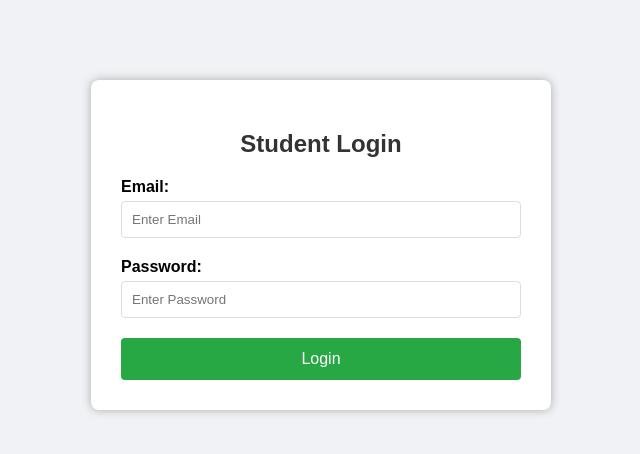
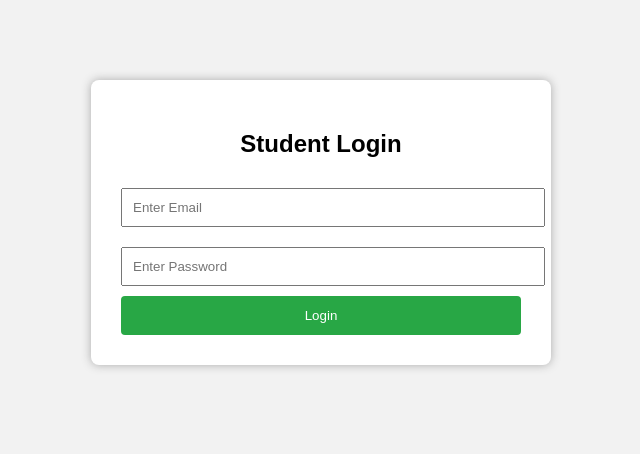
Before and after one commit to hiclassic/php-all, a PHP site: page /login.php in a window 1280 px wide. Shown: the top 454 px of the page, without its empty margins (319-959 px from the left). Run offline with PHP 8.4, Linux system fonts and the light colour scheme.

Commit message:
form login file update

```diff
--- a/monthly_exam_php/form_auth_file_val/login.php
+++ b/monthly_exam_php/form_auth_file_val/login.php
@@ -13,7 +13,7 @@ if ($_SERVER['REQUEST_METHOD'] === 'POST') {
         header("Location: dashboard.php");
         exit;
     } else {
-        $message = "Student Login failed. Invalid email or password.";
+        $message = "Login failed. Invalid email or password.";
     }
 }
 ?>
@@ -23,84 +23,29 @@ if ($_SERVER['REQUEST_METHOD'] === 'POST') {
 <head>
     <title>Student Login</title>
     <style>
-        body {
-            font-family: Arial, sans-serif;
-            background: #f0f2f5;
+        body { font-family: Arial, sans-serif; background: #f2f2f2; }
+        .container { max-width: 400px; margin: 80px auto; background: #fff; padding: 30px; border-radius: 8px; box-shadow: 0 0 10px #aaa; }
+        h2 { text-align: center; }
+        input[type="email"], input[type="password"] {
+            width: 100%; padding: 10px; margin: 10px 0;
         }
-
-        .login-container {
-            max-width: 400px;
-            background: #fff;
-            margin: 80px auto;
-            padding: 30px;
-            border-radius: 8px;
-            box-shadow: 0 0 10px #aaa;
+        input[type="submit"] {
+            background: #28a745; color: #fff; border: none; padding: 12px; width: 100%; border-radius: 4px; cursor: pointer;
         }
-
-        h2 {
-            text-align: center;
-            margin-bottom: 20px;
-            color: #333;
-        }
-
-        label {
-            display: block;
-            margin-bottom: 5px;
-            font-weight: bold;
-        }
-
-        input[type="email"],
-        input[type="password"] {
-            width: 100%;
-            padding: 10px;
-            margin-bottom: 20px;
-            border: 1px solid #ddd;
-            border-radius: 4px;
-            box-sizing: border-box;
-        }
-
-        input[type="submit"] {
-            width: 100%;
-            background: #28a745;
-            color: #fff;
-            border: none;
-            padding: 12px;
-            font-size: 16px;
-            border-radius: 4px;
-            cursor: pointer;
-        }
-
-        input[type="submit"]:hover {
-            background: #218838;
-        }
-
-        .message {
-            text-align: center;
-            padding: 10px;
-            background: #f8d7da;
-            color: #721c24;
-            border: 1px solid #f5c6cb;
-            border-radius: 4px;
-            margin-bottom: 20px;
-        }
+        input[type="submit"]:hover { background: #218838; }
+        .message { padding: 10px; background: #f8d7da; border: 1px solid #f5c6cb; margin-bottom: 20px; border-radius: 5px; }
     </style>
 </head>
 <body>
 
-<div class="login-container">
+<div class="container">
     <h2>Student Login</h2>
-
     <?php if ($message): ?>
         <div class="message"><?php echo htmlspecialchars($message); ?></div>
     <?php endif; ?>
-
-    <form method="POST" action="">
-        <label>Email:</label>
+    <form method="POST">
         <input type="email" name="email" placeholder="Enter Email" required>
-
-        <label>Password:</label>
         <input type="password" name="password" placeholder="Enter Password" required>
-
         <input type="submit" value="Login">
     </form>
 </div>
```
